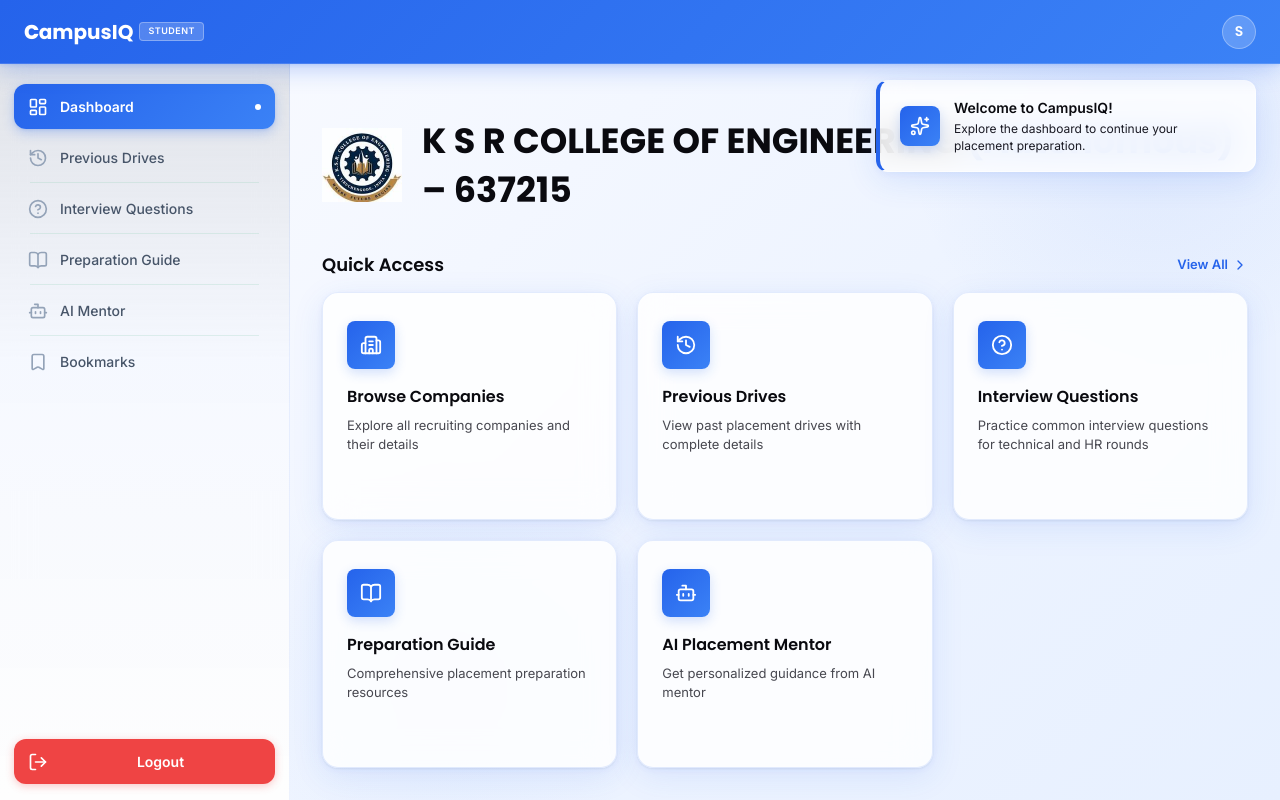
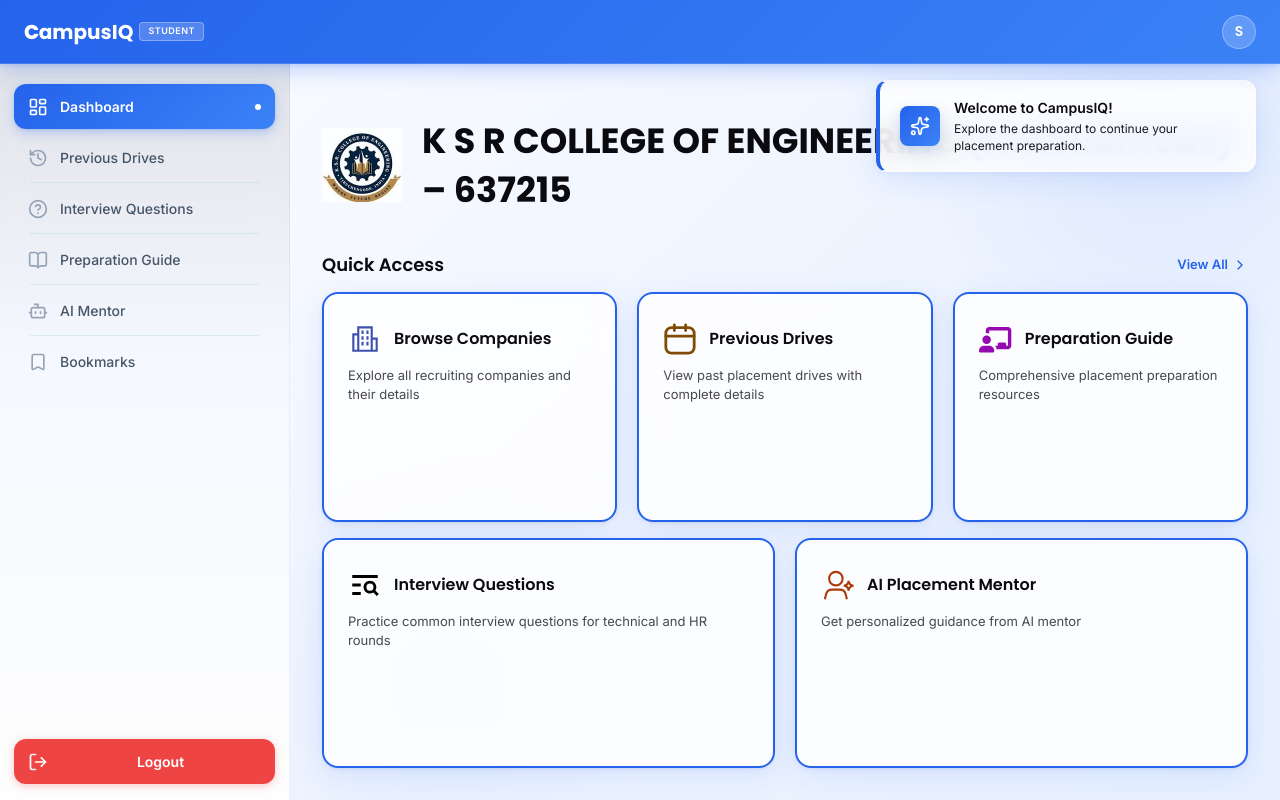
Before and after one commit to GowrinathSivakumar/CampusIQ, a React (Vite) app in the folder frontend/: page /student/dashboard in a window 1280 px wide. Built offline with nearby package versions, Linux system fonts and the light colour scheme.

Commit message:
modified student ui

```diff
--- a/frontend/src/components/QuickAccessCard.css
+++ b/frontend/src/components/QuickAccessCard.css
@@ -7,12 +7,12 @@
   backdrop-filter: blur(var(--glass-student-blur));
   -webkit-backdrop-filter: blur(var(--glass-student-blur));
   border-radius: var(--radius-xl);
-  border: 1px solid rgba(37, 99, 235, 0.12);
+  border: 2px solid #2563EB;
   box-shadow: var(--glass-student-shadow), 0 1px 3px rgba(0, 0, 0, 0.04);
   padding: 28px 24px;
   text-align: left;
   width: 100%;
-  min-height: 190px;
+  min-height: 200px;
   cursor: pointer;
   transition: box-shadow 0.25s ease, transform 0.25s ease, background 0.25s ease, border-color 0.25s ease;
   overflow: hidden;
@@ -22,7 +22,7 @@
   box-shadow: var(--glass-student-shadow-hover), 0 2px 8px rgba(0, 0, 0, 0.05);
   transform: translateY(-5px);
   background: rgba(255, 255, 255, 0.92);
-  border-color: rgba(37, 99, 235, 0.22);
+  border-color: #1D4ED8;
 }
 
 .quick-access-card-bg {
@@ -52,22 +52,26 @@
 }
 
 .quick-access-card-icon {
-  width: 48px;
-  height: 48px;
-  border-radius: var(--radius-md);
   display: flex;
   align-items: center;
   justify-content: center;
-  margin-bottom: 8px;
-  transition: transform 0.25s, box-shadow 0.25s;
-  background: linear-gradient(135deg, #2563EB, #3B82F6);
-  color: var(--color-white);
-  box-shadow: 0 4px 12px rgba(37, 99, 235, 0.2);
+  transition: transform 0.25s;
 }
 
 .quick-access-card:hover .quick-access-card-icon {
   transform: scale(1.08);
-  box-shadow: 0 6px 16px rgba(37, 99, 235, 0.3);
+}
+
+.quick-access-card-icon-img {
+  width: 34px;
+  height: 34px;
+  object-fit: contain;
+}
+
+.quick-access-card-header {
+  display: flex;
+  align-items: center;
+  gap: 12px;
 }
 
 .quick-access-card-title {
--- a/frontend/src/components/QuickAccessCard.tsx
+++ b/frontend/src/components/QuickAccessCard.tsx
@@ -1,12 +1,10 @@
-import type { LucideIcon } from 'lucide-react'
 import { useNavigate } from 'react-router-dom'
-import { ArrowRight } from 'lucide-react'
 import './QuickAccessCard.css'
 
 interface QuickAccessCardProps {
   title: string
   description: string
-  icon: LucideIcon
+  icon: string
   path: string
   gradient?: string
 }
@@ -14,7 +12,7 @@
 export default function QuickAccessCard({
   title,
   description,
-  icon: Icon,
+  icon,
   path,
   gradient = 'linear-gradient(135deg, var(--student-500), var(--student-700))',
 }: QuickAccessCardProps) {
@@ -27,14 +25,13 @@
     >
       <div className="quick-access-card-bg" style={{ background: gradient }} />
       <div className="quick-access-card-content">
-        <div className="quick-access-card-icon">
-          <Icon size={22} />
+        <div className="quick-access-card-header">
+          <div className="quick-access-card-icon">
+            <img src={icon} alt={`${title} icon`} className="quick-access-card-icon-img" />
+          </div>
+          <h3 className="quick-access-card-title">{title}</h3>
         </div>
-        <h3 className="quick-access-card-title">{title}</h3>
         <p className="quick-access-card-desc">{description}</p>
-        <span className="quick-access-card-arrow">
-          <ArrowRight size={16} />
-        </span>
       </div>
     </button>
   )
--- a/frontend/src/pages/student/Dashboard.css
+++ b/frontend/src/pages/student/Dashboard.css
@@ -69,30 +69,31 @@
   gap: 8px;
 }
 
-.student-dashboard-quick-access {
+.student-dashboard-quick-access-top,
+.student-dashboard-quick-access-bottom {
   display: grid;
-  grid-template-columns: repeat(auto-fill, minmax(280px, 1fr));
+  grid-template-columns: repeat(3, 1fr);
   gap: 20px;
   align-items: stretch;
   flex: 1;
   min-height: 0;
 }
 
-@media (max-width: 539px) {
-  .student-dashboard-quick-access {
-    grid-template-columns: 1fr;
-  }
+.student-dashboard-quick-access-bottom {
+  grid-template-columns: repeat(2, 1fr);
 }
 
-@media (min-width: 540px) and (max-width: 899px) {
-  .student-dashboard-quick-access {
+@media (max-width: 899px) {
+  .student-dashboard-quick-access-top,
+  .student-dashboard-quick-access-bottom {
     grid-template-columns: repeat(2, 1fr);
   }
 }
 
-@media (min-width: 900px) and (max-width: 1199px) {
-  .student-dashboard-quick-access {
-    grid-template-columns: repeat(3, 1fr);
+@media (max-width: 539px) {
+  .student-dashboard-quick-access-top,
+  .student-dashboard-quick-access-bottom {
+    grid-template-columns: 1fr;
   }
 }
 
--- a/frontend/src/pages/student/Dashboard.tsx
+++ b/frontend/src/pages/student/Dashboard.tsx
@@ -1,16 +1,13 @@
 import { useEffect, useState } from 'react'
 import { Link } from 'react-router-dom'
-import {
-  Building2,
-  History,
-  HelpCircle,
-  Bot,
-  BookOpen,
-  ChevronRight,
-  Sparkles,
-} from 'lucide-react'
+import { ChevronRight, Sparkles } from 'lucide-react'
 import QuickAccessCard from '../../components/QuickAccessCard'
 import KSRCELogo from '../../assets/KSRCE logo.jpg'
+import StuBrowseCompany from '../../assets/stu_browse_company.svg'
+import StuPreviousDrive from '../../assets/stu_previous_drive.svg'
+import StuInterviewQuestions from '../../assets/stu_interview_questions.svg'
+import StuPreparationGuide from '../../assets/stu_preparation_guide.svg'
+import StuAiIcon from '../../assets/stu_Ai_icon.svg'
 
 import './Dashboard.css'
 
@@ -18,31 +15,31 @@
   {
     title: 'Browse Companies',
     description: 'Explore all recruiting companies and their details',
-    icon: Building2,
+    icon: StuBrowseCompany,
     path: '/student/companies',
   },
   {
     title: 'Previous Drives',
     description: 'View past placement drives with complete details',
-    icon: History,
+    icon: StuPreviousDrive,
     path: '/student/drives',
+  },
+  {
+    title: 'Preparation Guide',
+    description: 'Comprehensive placement preparation resources',
+    icon: StuPreparationGuide,
+    path: '/student/preparation',
   },
   {
     title: 'Interview Questions',
     description: 'Practice common interview questions for technical and HR rounds',
-    icon: HelpCircle,
+    icon: StuInterviewQuestions,
     path: '/student/questions',
-  },
-  {
-    title: 'Preparation Guide',
-    description: 'Comprehensive placement preparation resources',
-    icon: BookOpen,
-    path: '/student/preparation',
   },
   {
     title: 'AI Placement Mentor',
     description: 'Get personalized guidance from AI mentor',
-    icon: Bot,
+    icon: StuAiIcon,
     path: '/student/ai',
   },
 ]
@@ -87,8 +84,19 @@
             <ChevronRight size={16} />
           </Link>
         </div>
-        <div className="student-dashboard-quick-access">
-          {quickAccessItems.map((item) => (
+        <div className="student-dashboard-quick-access-top">
+          {quickAccessItems.slice(0, 3).map((item) => (
+            <QuickAccessCard
+              key={item.title}
+              title={item.title}
+              description={item.description}
+              icon={item.icon}
+              path={item.path}
+            />
+          ))}
+        </div>
+        <div className="student-dashboard-quick-access-bottom">
+          {quickAccessItems.slice(3).map((item) => (
             <QuickAccessCard
               key={item.title}
               title={item.title}
```
